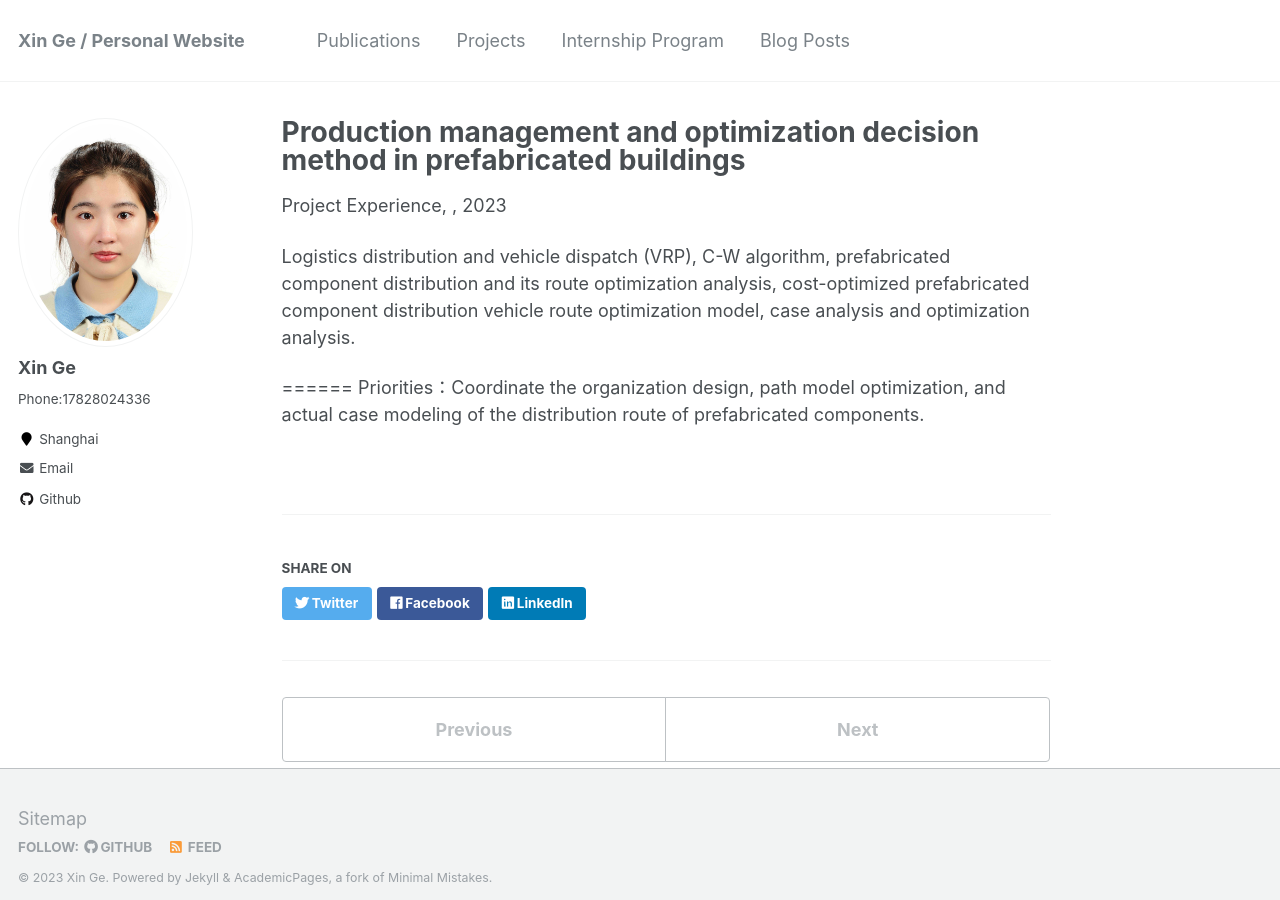
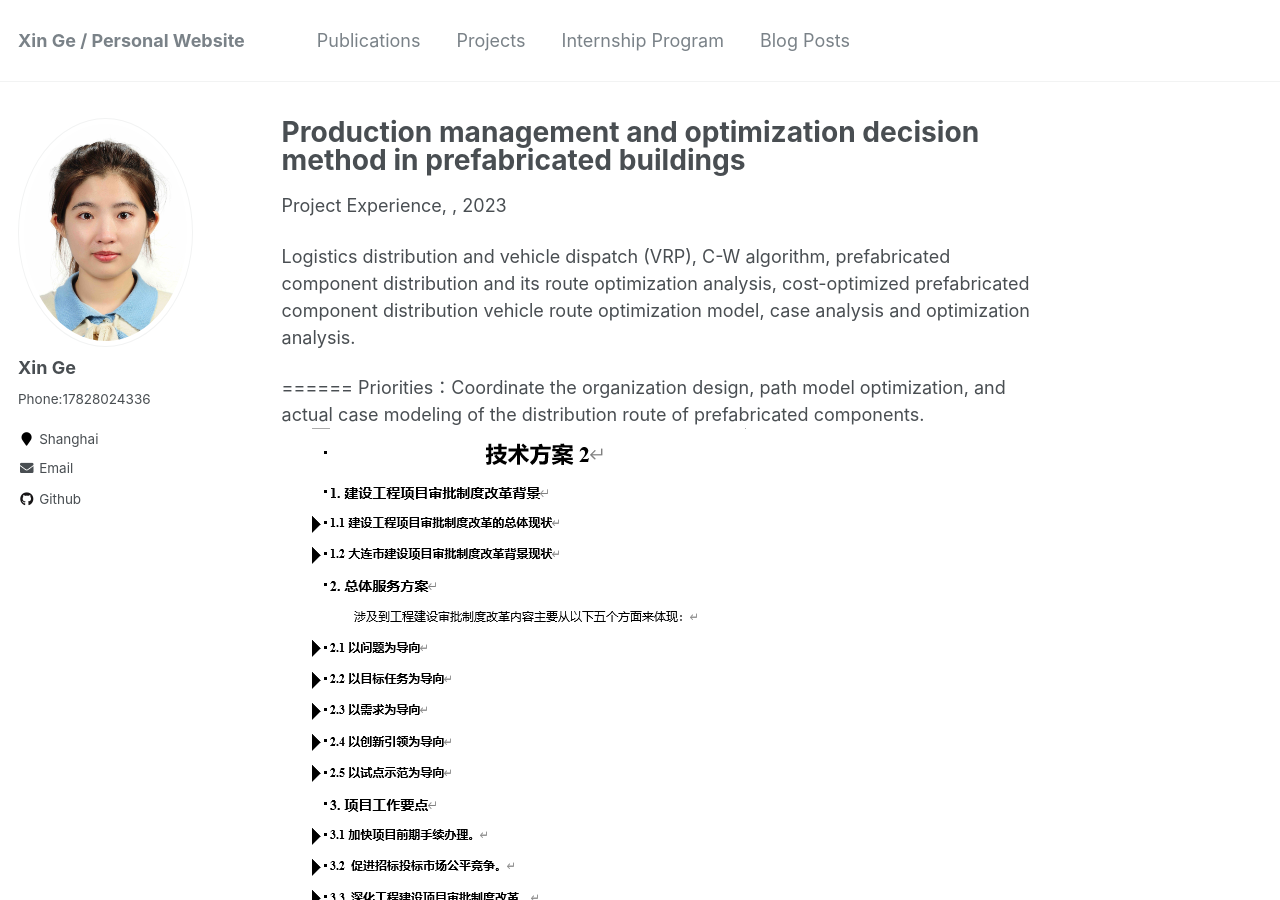
Before and after one commit to Esther0630/Esther0630.github.io, a Jekyll site: the page built from _teaching/2015-spring-teaching-2.md, in a window 1280 px wide and 900 px high. Built offline with Jekyll 4.4.1, drawn with Linux system fonts in a browser that asks for light colours.

Commit message:
Update 2015-spring-teaching-2.md

```diff
--- a/_teaching/2015-spring-teaching-2.md
+++ b/_teaching/2015-spring-teaching-2.md
@@ -12,3 +12,4 @@ analysis, cost-optimized prefabricated component distribution vehicle route opti
 ======
 Priorities：Coordinate the organization design, path model optimization, and actual case modeling of the distribution route of
 prefabricated components.
+<br/><img src='/images/Tec1.png'><br/><img src='/images/Tec2.png'><br/>
```
